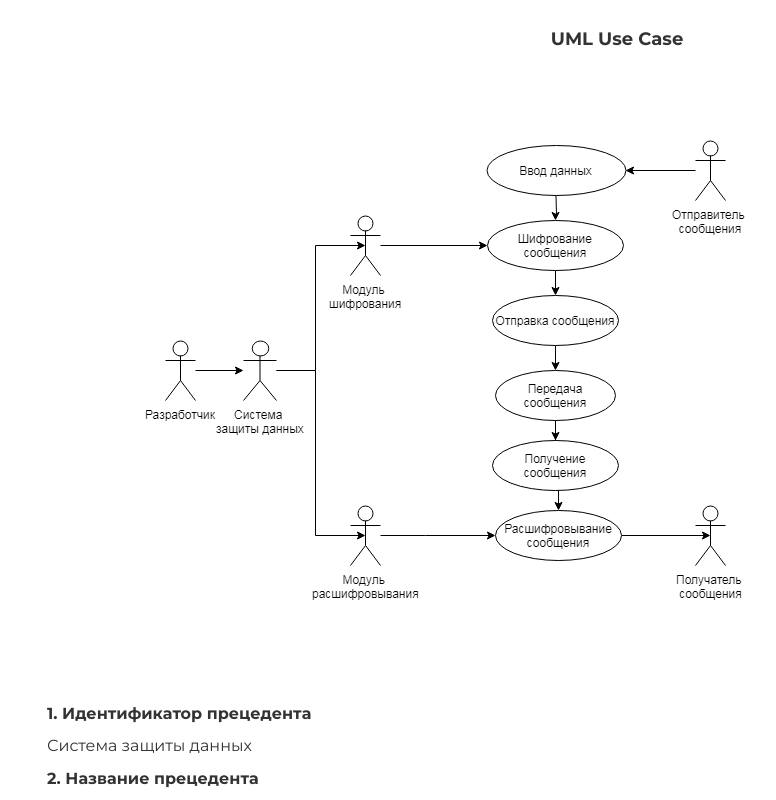
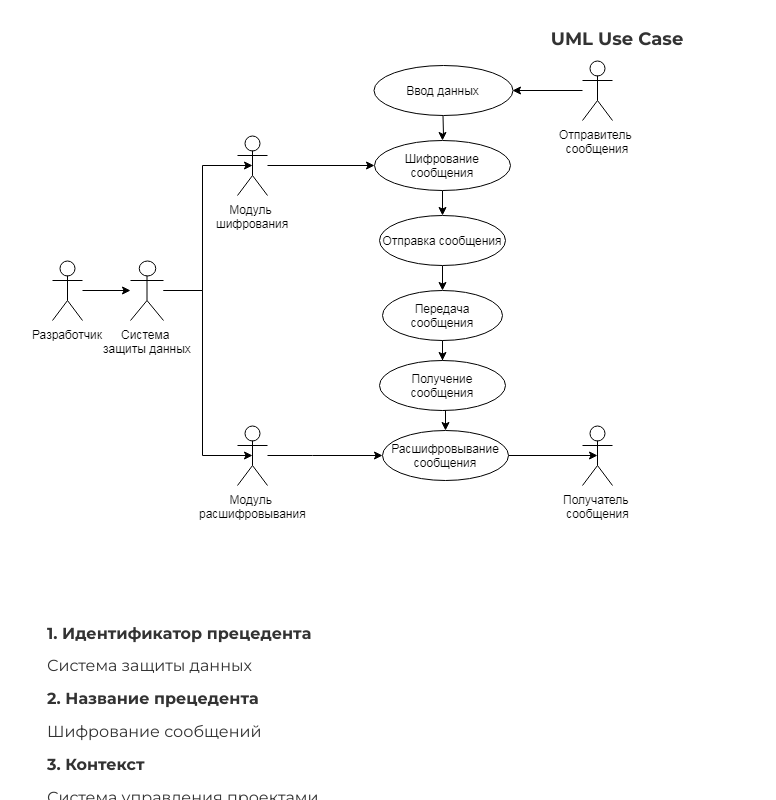
Before and after one commit to egoistos/egoistos.github.io, a plain HTML site: page lab1.html in a window 1280 px wide. Shown: the part 640-1440 px from the top of the page, without its empty margins (23-799 px from the left). Drawn offline with Linux system fonts and the light colour scheme.

Commit message:
Update lab1.html

```diff
--- a/lab1.html
+++ b/lab1.html
@@ -83,9 +83,9 @@ th, td {
       <div class="col-lg-8 col-lg-offset-2">
         <h4 align="center">UML Use Case</h4>
       </div>
-      <div class="col-lg-10 col-lg-offset-1 mt">
+
         <img class="img-responsive" src="img/UML-Use-Case.png">
-      </div>
+
 	    </div>
 	  <br/>
 	  <p align="left"><b>1. Идентификатор прецедента</b></p>
```
